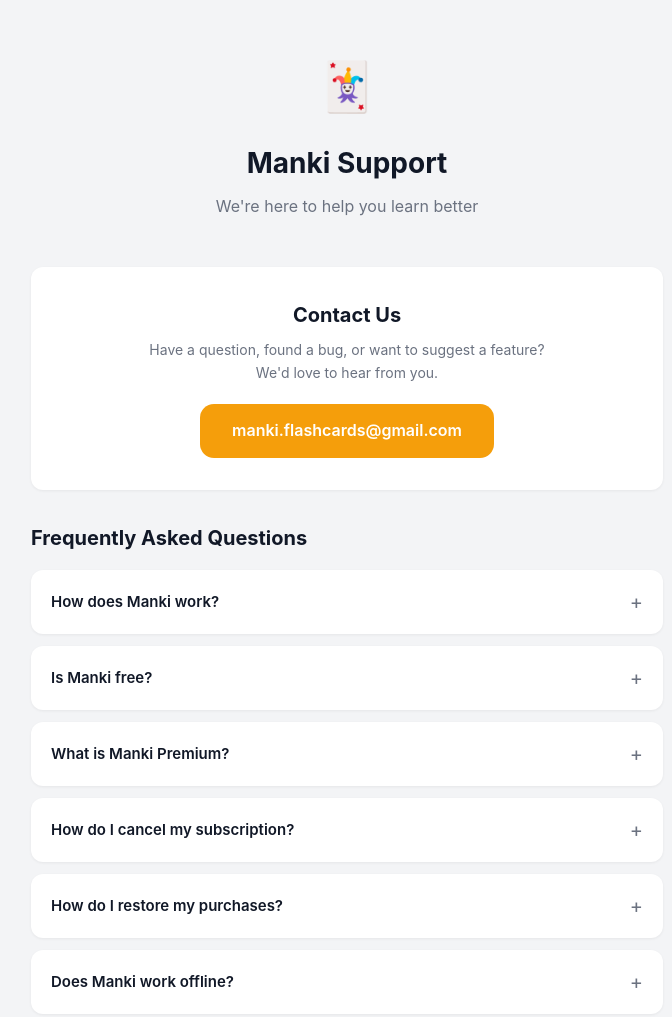
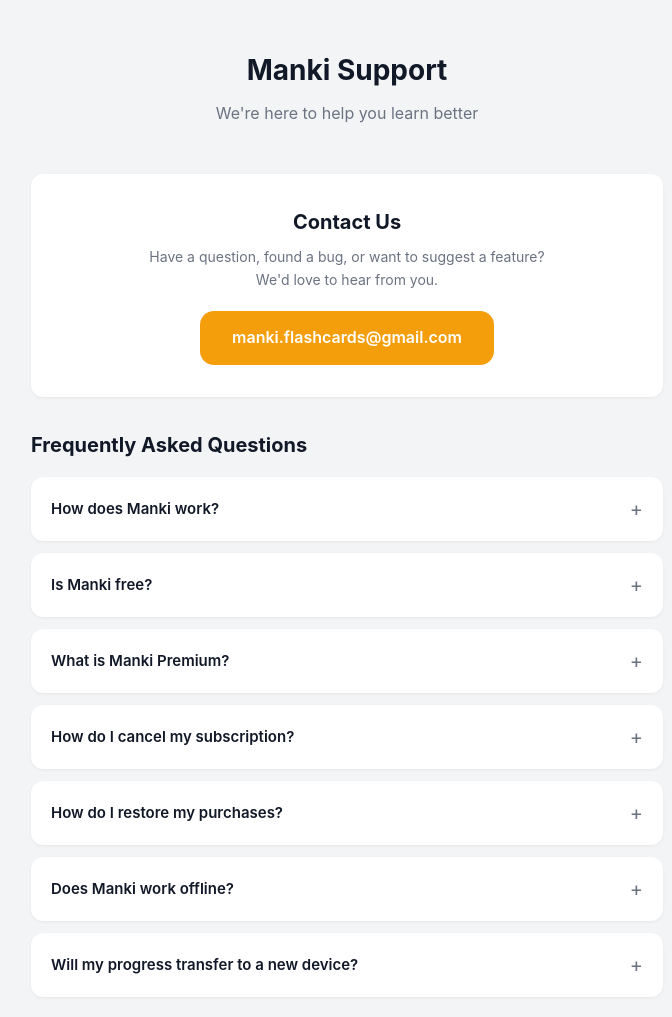
Before and after one commit to AnastasiaB28/mankiapp, a plain HTML site: page support.html in a window 1280 px wide. Shown: the top 1017 px of the page, without its empty margins (293-965 px from the left). Drawn offline with Linux system fonts and the light colour scheme.

Commit message:
Update support.html

```diff
--- a/support.html
+++ b/support.html
@@ -195,7 +195,6 @@
 <body>
     <div class="container">
         <div class="header">
-            <div class="icon">&#x1F0CF;</div>
             <h1>Manki Support</h1>
             <p>We're here to help you learn better</p>
         </div>
```
